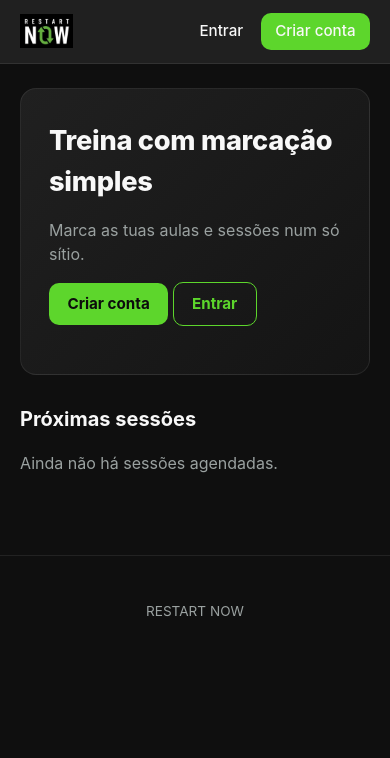
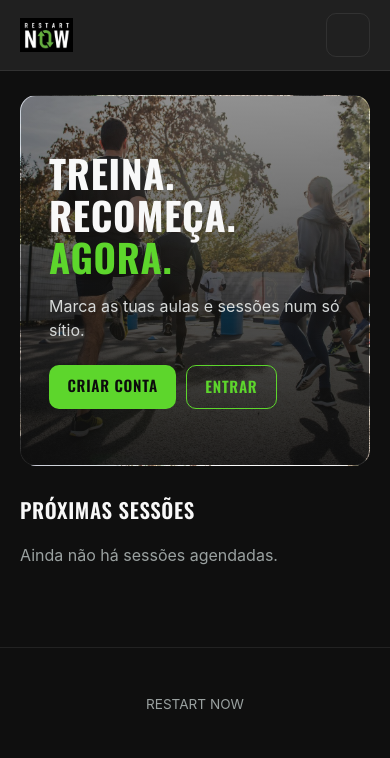
Before and after one commit to nghxst14/Fitness-Classes-Management-App, a Django app: page / in a window 390 px wide. Shown: the top 758 px of the page. Run offline with Django 5.2, Linux system fonts and the light colour scheme; data that the repository does not hold is empty.

Commit message:
Throttling no login, tipografia Oswald, hero com foto e menu mobile
- ThrottledLoginView: bloqueia 15 min apos 5 tentativas falhadas
  (mesmo IP + numero), com contagem na cache. Protege contra forca
  bruta, importante dado o minimo de 6 caracteres nas passwords.
  3 testes novos em accounts/tests.py.
- Fonte de destaque Oswald (Google Fonts) em titulos, cartoes de aula,
  pacotes e botoes (maiusculas, estilo cartaz desportivo).
- Hero da homepage usa a foto outdoor da marca com gradiente escuro e
  titulo TREINA. RECOMECA. AGORA. com a ultima palavra a verde.
- Menu hamburger abaixo de 720px: a barra de topo deixa de quebrar em
  3 linhas no telemovel; as barras animam para X ao abrir.

Co-Authored-By: Claude Opus 4.8 <noreply@anthropic.com>

```diff
--- a/config/urls.py
+++ b/config/urls.py
@@ -9,6 +9,7 @@ from django.contrib import admin
 from django.contrib.auth import views as auth_views
 from django.urls import include, path
 
+from accounts.views import ThrottledLoginView
 from bookings.forms import PhoneLoginForm
 
 # Link de WhatsApp para o aluno pedir ajuda com a password (recuperação = Opção A).
@@ -18,9 +19,10 @@ WA_HELP_URL = "https://wa.me/%s?text=%s" % (settings.SERGIO_WHATSAPP, quote(_wa_
 urlpatterns = [
     path("admin/", admin.site.urls),
     # Login/logout (por telemóvel). Sem recuperação por email — é via WhatsApp.
+    # ThrottledLoginView limita tentativas falhadas (proteção de força bruta).
     path(
         "conta/login/",
-        auth_views.LoginView.as_view(
+        ThrottledLoginView.as_view(
             authentication_form=PhoneLoginForm,
             extra_context={"wa_help_url": WA_HELP_URL},
         ),
--- a/static/css/style.css
+++ b/static/css/style.css
@@ -8,6 +8,9 @@
   --muted: #9aa1a0;
   --line: rgba(255, 255, 255, 0.08);
   --radius: 16px;
+  /* Fonte de destaque (títulos, cartões, botões): condensada e alta, como
+     nos cartazes desportivos. O corpo do texto usa a fonte de sistema. */
+  --font-display: "Oswald", "Arial Narrow", Arial, sans-serif;
 }
 
 * { box-sizing: border-box; }
@@ -35,8 +38,22 @@ input:focus-visible {
   border-radius: 4px;
 }
 
-h1 { font-size: 1.7rem; margin: 0.2rem 0 0.6rem; font-weight: 800; letter-spacing: -0.01em; }
-h2 { font-size: 1.25rem; margin-top: 1.8rem; font-weight: 700; }
+h1 {
+  font-family: var(--font-display);
+  font-size: 1.9rem;
+  margin: 0.2rem 0 0.6rem;
+  font-weight: 700;
+  text-transform: uppercase;
+  letter-spacing: 0.02em;
+}
+h2 {
+  font-family: var(--font-display);
+  font-size: 1.3rem;
+  margin-top: 1.8rem;
+  font-weight: 600;
+  text-transform: uppercase;
+  letter-spacing: 0.03em;
+}
 .muted { color: var(--muted); }
 
 /* Barra de topo */
@@ -61,6 +78,47 @@ h2 { font-size: 1.25rem; margin-top: 1.8rem; font-weight: 700; }
 .nav a:hover { color: var(--green); }
 .nav-user { color: var(--muted); font-size: 0.9rem; }
 
+/* Botão hambúrguer: invisível em desktop, substitui a navegação em mobile. */
+.nav-toggle {
+  display: none;
+  flex-direction: column;
+  justify-content: center;
+  gap: 5px;
+  width: 44px;
+  height: 44px;
+  padding: 10px;
+  background: transparent;
+  border: 1px solid var(--line);
+  border-radius: 10px;
+  cursor: pointer;
+}
+.nav-toggle span {
+  display: block;
+  height: 2px;
+  background: var(--white);
+  border-radius: 2px;
+  transition: transform 0.2s ease, opacity 0.2s ease;
+}
+/* As 3 barras transformam-se num X quando o menu está aberto. */
+.topbar.open .nav-toggle span:nth-child(1) { transform: translateY(7px) rotate(45deg); }
+.topbar.open .nav-toggle span:nth-child(2) { opacity: 0; }
+.topbar.open .nav-toggle span:nth-child(3) { transform: translateY(-7px) rotate(-45deg); }
+
+@media (max-width: 720px) {
+  .nav-toggle { display: flex; }
+  .nav {
+    display: none;
+    width: 100%;
+    flex-direction: column;
+    align-items: flex-start;
+    gap: 0.9rem;
+    padding: 0.75rem 0 0.5rem;
+    border-top: 1px solid var(--line);
+    margin-top: 0.6rem;
+  }
+  .topbar.open .nav { display: flex; }
+}
+
 /* Conteúdo */
 .container { max-width: 820px; margin: 0 auto; padding: 1.5rem 1.25rem 4rem; }
 
@@ -74,6 +132,27 @@ h2 { font-size: 1.25rem; margin-top: 1.8rem; font-weight: 700; }
 }
 .hero h1 { margin-top: 0; }
 .hero p { color: var(--muted); }
+
+/* Hero com foto da marca: mesmo tratamento de gradiente dos cartões de aula,
+   para o site abrir com a mesma linguagem visual das aulas. */
+.hero-photo {
+  position: relative;
+  overflow: hidden;
+  background-size: cover;
+  background-position: center 30%;
+  padding: 0;
+}
+.hero-photo::before {
+  content: "";
+  position: absolute;
+  inset: 0;
+  background: linear-gradient(180deg, rgba(15,15,15,0.45) 0%, rgba(15,15,15,0.9) 100%);
+}
+.hero-body { position: relative; z-index: 1; padding: 3.5rem 1.75rem 2.5rem; }
+.hero-title { font-size: 2.4rem; line-height: 1.1; }
+.hero-accent { color: var(--green); }
+.hero-photo p { color: #d7dad9; }
+.hero-actions { margin-top: 1.4rem; display: flex; gap: 0.6rem; flex-wrap: wrap; }
 
 /* Cartões genéricos.
    Em ecrãs largos o grid divide-se em colunas (mínimo 280px por cartão);
@@ -117,7 +196,7 @@ h2 { font-size: 1.25rem; margin-top: 1.8rem; font-weight: 700; }
 }
 .class-card > * { position: relative; z-index: 1; }
 .class-card-body { padding: 1.1rem 1.2rem; }
-.class-card-title { font-weight: 800; font-size: 1.15rem; text-transform: uppercase; letter-spacing: 0.02em; }
+.class-card-title { font-family: var(--font-display); font-weight: 600; font-size: 1.25rem; text-transform: uppercase; letter-spacing: 0.03em; }
 .class-card-meta { color: #d7dad9; font-size: 0.9rem; margin-top: 0.2rem; }
 .class-card-row {
   display: flex;
@@ -155,8 +234,11 @@ h2 { font-size: 1.25rem; margin-top: 1.8rem; font-weight: 700; }
   border: none;
   border-radius: 10px;
   padding: 0.6rem 1.15rem;
+  font-family: var(--font-display);
   font-size: 0.95rem;
-  font-weight: 700;
+  font-weight: 600;
+  text-transform: uppercase;
+  letter-spacing: 0.05em;
   cursor: pointer;
   transition: background 0.15s ease, transform 0.05s ease;
 }
@@ -321,7 +403,7 @@ h2 { font-size: 1.25rem; margin-top: 1.8rem; font-weight: 700; }
 
 /* Cartões de pacote */
 .pack-head { display: flex; align-items: baseline; justify-content: space-between; gap: 0.5rem; }
-.pack-name { font-weight: 800; font-size: 1.15rem; }
+.pack-name { font-family: var(--font-display); font-weight: 600; font-size: 1.25rem; text-transform: uppercase; letter-spacing: 0.03em; }
 .pack-sessions { color: var(--green); font-weight: 700; }
 .pack-desc { color: var(--muted); margin: 0.5rem 0 0; }
 .pack-foot { display: flex; align-items: center; justify-content: space-between; gap: 0.75rem; margin-top: 1rem; flex-wrap: wrap; }
--- a/templates/base.html
+++ b/templates/base.html
@@ -5,6 +5,9 @@
   <meta charset="UTF-8">
   <meta name="viewport" content="width=device-width, initial-scale=1.0">
   <title>{% block title %}Gestão de Treinos{% endblock %}</title>
+  <link rel="preconnect" href="https://fonts.googleapis.com">
+  <link rel="preconnect" href="https://fonts.gstatic.com" crossorigin>
+  <link href="https://fonts.googleapis.com/css2?family=Oswald:wght@500;600;700&display=swap" rel="stylesheet">
   <link rel="stylesheet" href="{% static 'css/style.css' %}">
 </head>
 <body>
@@ -14,7 +17,11 @@
            onerror="this.style.display='none';this.nextElementSibling.style.display='inline'">
       <span class="brand-text" style="display:none">RESTART NOW</span>
     </a>
-    <nav class="nav">
+    <button class="nav-toggle" type="button" aria-expanded="false" aria-controls="menu-principal"
+            aria-label="Abrir menu">
+      <span></span><span></span><span></span>
+    </button>
+    <nav class="nav" id="menu-principal">
       {% if user.is_authenticated %}
         <a href="{% url 'schedule' %}">Horário</a>
         <a href="{% url 'packages' %}">Pacotes</a>
@@ -49,6 +56,15 @@
     <p>RESTART NOW</p>
   </footer>
 
+  <script>
+    // Menu hambúrguer (só visível em ecrãs estreitos, ver CSS .nav-toggle).
+    const navToggle = document.querySelector(".nav-toggle");
+    navToggle.addEventListener("click", () => {
+      const aberto = document.querySelector(".topbar").classList.toggle("open");
+      navToggle.setAttribute("aria-expanded", aberto);
+      navToggle.setAttribute("aria-label", aberto ? "Fechar menu" : "Abrir menu");
+    });
+  </script>
   {% block extra_js %}{% endblock %}
 </body>
 </html>
--- a/templates/base_auth.html
+++ b/templates/base_auth.html
@@ -5,6 +5,9 @@
   <meta charset="UTF-8">
   <meta name="viewport" content="width=device-width, initial-scale=1.0">
   <title>{% block title %}RESTART NOW{% endblock %}</title>
+  <link rel="preconnect" href="https://fonts.googleapis.com">
+  <link rel="preconnect" href="https://fonts.gstatic.com" crossorigin>
+  <link href="https://fonts.googleapis.com/css2?family=Oswald:wght@500;600;700&display=swap" rel="stylesheet">
   <link rel="stylesheet" href="{% static 'css/style.css' %}">
 </head>
 <body class="auth-body">
--- a/templates/home.html
+++ b/templates/home.html
@@ -1,19 +1,23 @@
 {% extends "base.html" %}
+{% load static %}
 
 {% block title %}Início — Gestão de Treinos{% endblock %}
 
 {% block content %}
-  <section class="hero">
-    <h1>Treina com marcação simples</h1>
+  <section class="hero hero-photo"
+           style="background-image:url('{% static 'img/brand/class-outdoor.jpg' %}')">
+    <div class="hero-body">
+      <h1 class="hero-title">Treina. Recomeça. <span class="hero-accent">Agora.</span></h1>
       <p>Marca as tuas aulas e sessões num só sítio.</p>
       {% if not user.is_authenticated %}
-      <p>
+        <p class="hero-actions">
           <a class="btn" href="{% url 'signup' %}">Criar conta</a>
           <a class="btn btn-outline" href="{% url 'login' %}">Entrar</a>
         </p>
       {% else %}
-      <p><a class="btn" href="{% url 'schedule' %}">Ver horário</a></p>
+        <p class="hero-actions"><a class="btn" href="{% url 'schedule' %}">Ver horário</a></p>
       {% endif %}
+    </div>
   </section>
 
   <section>
```
Also changed, not shown: accounts/tests.py (added, +51 -0 lines), accounts/views.py (added, +42 -0 lines). Lines whose indentation alone changed are shown as unchanged.
